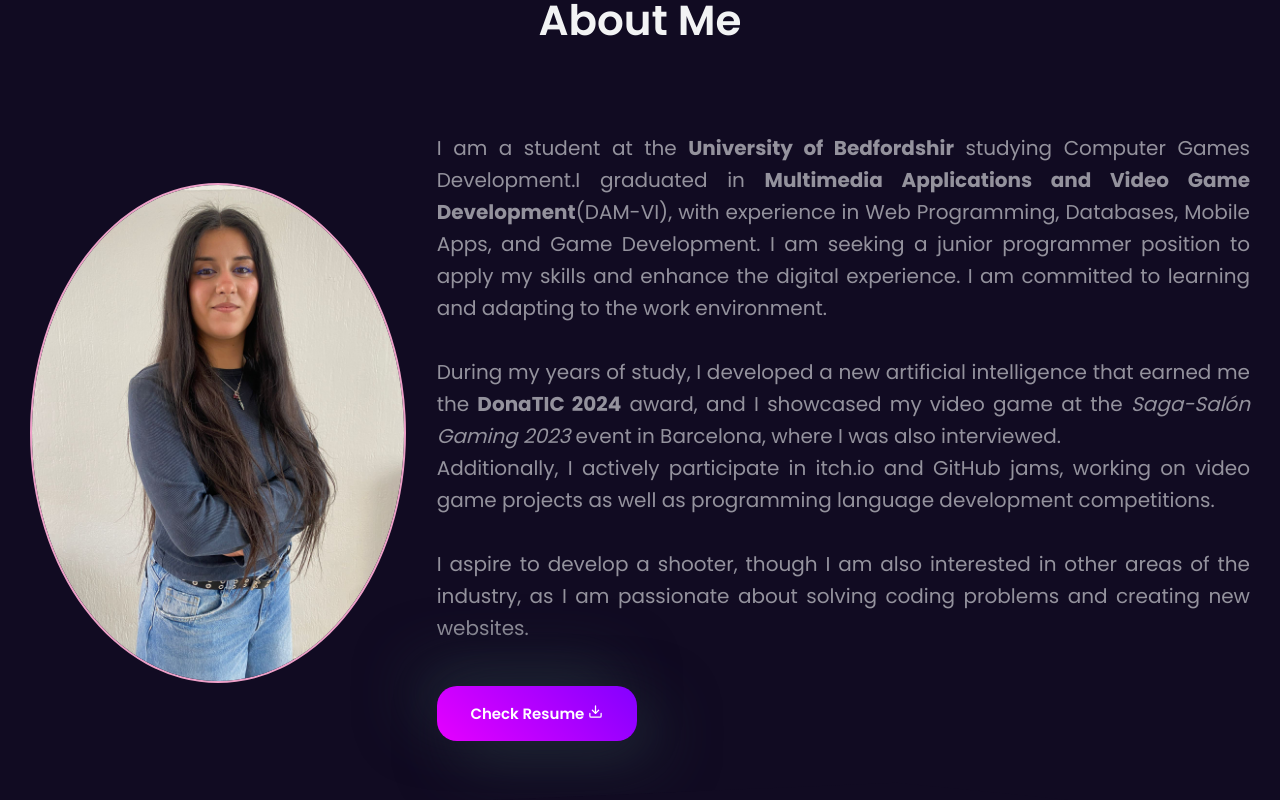
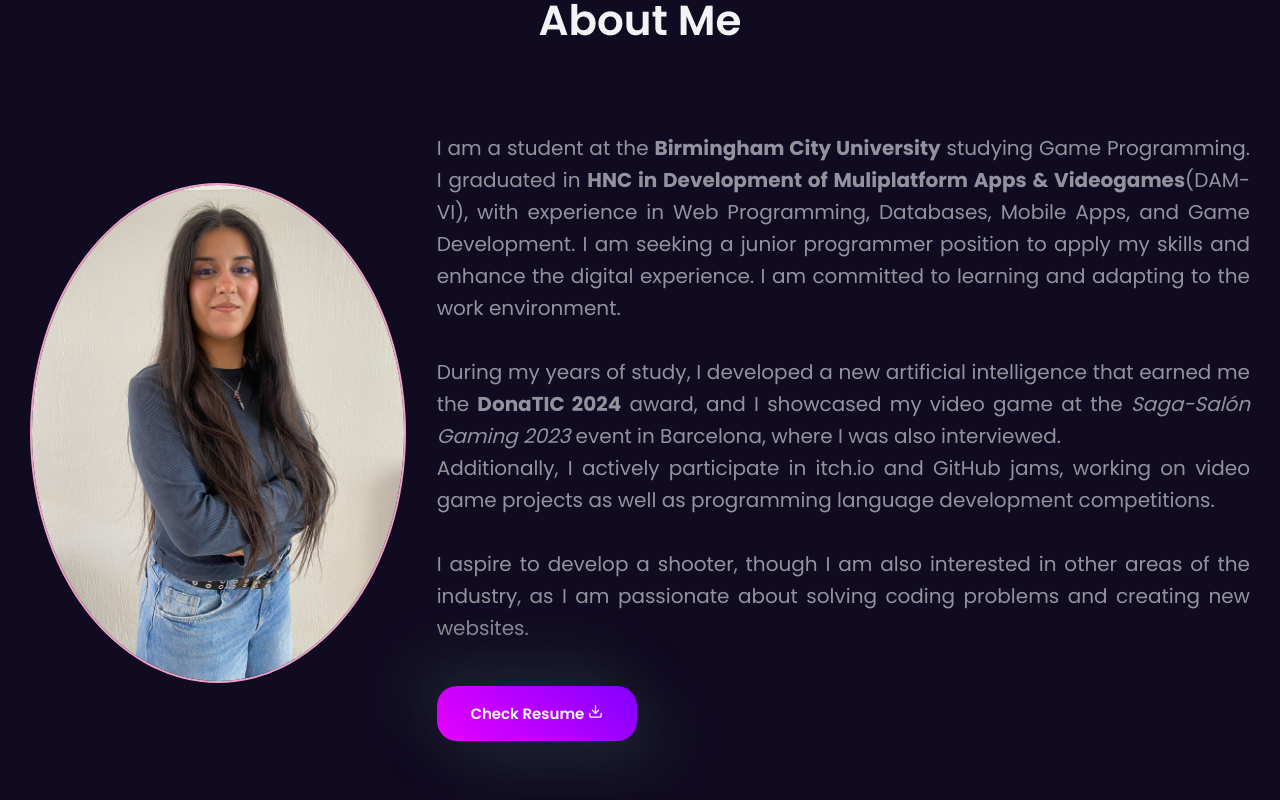
Before and after one commit to AmaniFadli/Portfolio, a React (Create React App) app: page / in a window 1280 px wide. Shown: the part 856-1656 px from the top of the page. Built offline with nearby package versions, Linux system fonts and the light colour scheme.

Commit message:
description

```diff
--- a/src/components/HeroSection/index.js
+++ b/src/components/HeroSection/index.js
@@ -39,7 +39,7 @@ const HeroSection = () => {
                             transition={{duration: 0.5}}
                         >
                             <SubTitle>
-                            <p>I am a student at the <b>University of Bedfordshir</b> studying Computer Games Development.I graduated in <b>Multimedia Applications and Video Game Development</b>(DAM-VI), with experience in Web Programming, Databases, Mobile Apps, and Game Development. I am seeking a junior programmer position to apply my skills and enhance the digital experience. I am committed to learning and adapting to the work environment.</p>
+                            <p>I am a student at the <b>Birmingham City University</b> studying Game Programming. I graduated in <b>HNC in Development of Muliplatform Apps & Videogames</b>(DAM-VI), with experience in Web Programming, Databases, Mobile Apps, and Game Development. I am seeking a junior programmer position to apply my skills and enhance the digital experience. I am committed to learning and adapting to the work environment.</p>
                             <br/>
                             <p>During my years of study, I developed a new artificial intelligence that earned me the <b>DonaTIC 2024</b> award, and I showcased my video game at the <i>Saga-Salón Gaming 2023</i> event in Barcelona, where I was also interviewed.</p>
 
--- a/src/data/constants.js
+++ b/src/data/constants.js
@@ -20,7 +20,7 @@ export const Bio = {
     "Programmer"
   ],
   description:
-    "I am a student at the University of Bedfordshir, studying Computer Games Development. I graduated in Multimedia Applications and Video Game Development, with experience in Web Programming, Databases, Mobile Apps, and Game Development. I am seeking a junior programmer position to apply my skills and enhance the digital experience. I am committed to learning and adapting to the work environment.",
+    "I am a student at the Birmingham City University, studying Games Programming. I graduated in Multimedia Applications and Video Game Development, with experience in Web Programming, Databases, Mobile Apps, and Game Development. I am seeking a junior programmer position to apply my skills and enhance the digital experience. I am committed to learning and adapting to the work environment.",
   github: "https://github.com/AmaniFadli",
   resume: require("../utils/projects/Amani-CV.pdf"),
   linkedin: "https://www.linkedin.com/in/amani-fadli-dokkali-81b8172a0/",
```
